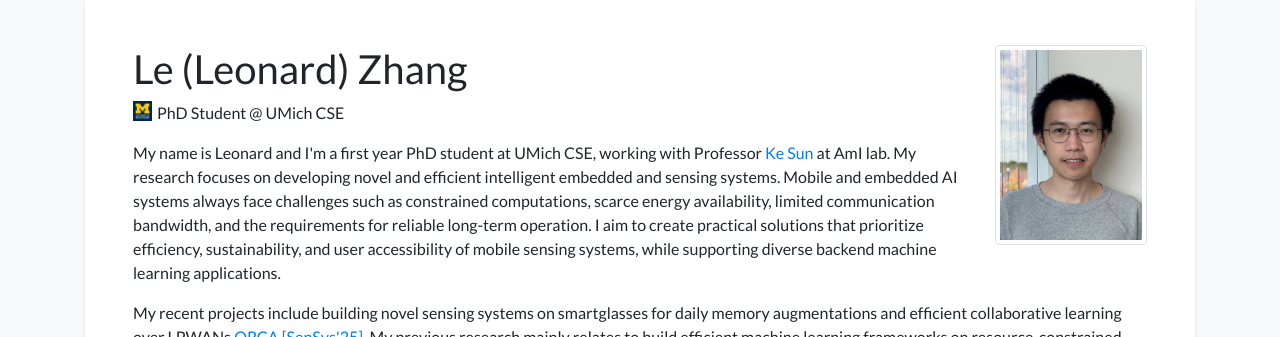
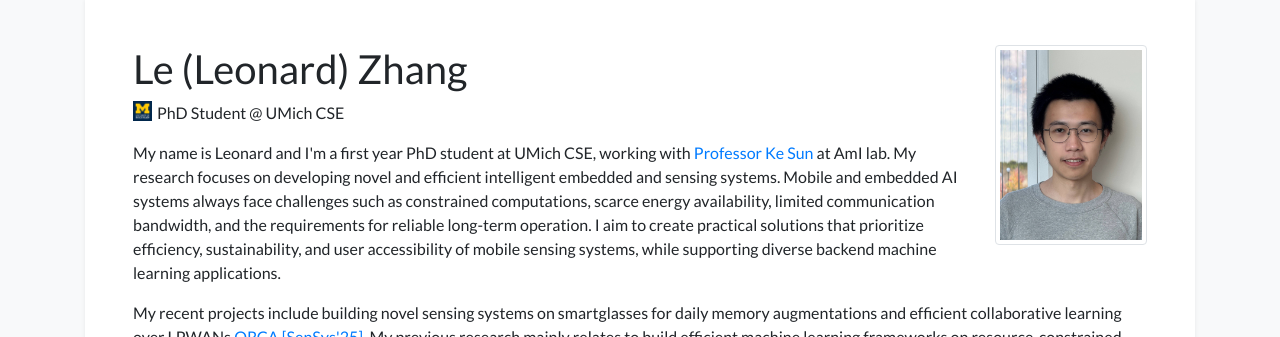
Before and after one commit to lezhangleonard/lezhangleonard.github.io, a Jekyll site: the page built from index.html, in a window 1280 px wide and 900 px high. Shown: the part 83-420 px from the top of the window. Built offline with Jekyll 4.4.1, drawn with Linux system fonts in a browser that asks for light colours; nearby versions of some CDN libraries; a style sheet for code colours, icons or effects is not loaded; part of the change alters nothing that is shown.

```diff
--- a/_data/profile.yml
+++ b/_data/profile.yml
@@ -15,7 +15,8 @@ linkedin: le-leonard-zhang
 short_bio_text_justify: false
 short_bio: >-
   <p>
-    My name is Leonard and I'm a first year PhD student at UMich CSE, working with Professor <a href="https://samsonsjarkal.github.io/KeSun/">Ke Sun</a> at AmI lab.
+    My name is Leonard and I'm a first year PhD student at UMich CSE, working with <a href="https://samsonsjarkal.github.io/KeSun/">Professor Ke Sun</a> at AmI lab.
+
     My research focuses on developing novel and efficient intelligent embedded and sensing systems.
     Mobile and embedded AI systems always face challenges such as constrained computations, scarce energy availability, limited communication bandwidth, and the requirements for reliable long-term operation.
     I aim to create practical solutions that prioritize efficiency, sustainability, and user accessibility of mobile sensing systems, while supporting diverse backend machine learning applications.
```
